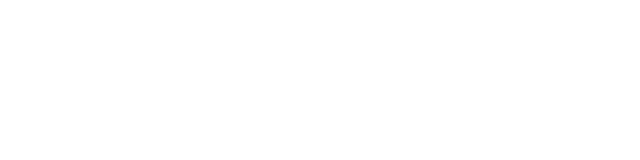
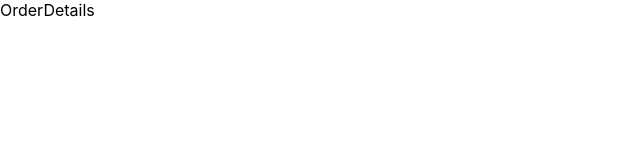
Before and after one commit to teamleadercrm/coding-test, a React (Create React App) app: page /order/1 in a window 1280 px wide. Shown: the top 160 px of the page, without its empty margins (0-640 px from the left). Built offline with nearby package versions, Linux system fonts and the light colour scheme.

Commit message:
implementation app routes config

```diff
--- a/src/App.tsx
+++ b/src/App.tsx
@@ -1,5 +1,7 @@
+import AppRouter from "./routes";
+
 function App() {
-  return <div className="App"></div>;
+  return <AppRouter />;
 }
 
 export default App;
--- /dev/null
+++ b/src/pages/OrderDetails.tsx
@@ -0,0 +1,7 @@
+import React from "react";
+
+const OrderDetails = () => {
+  return <div>OrderDetails</div>;
+};
+
+export default OrderDetails;
--- /dev/null
+++ b/src/pages/Orders.tsx
@@ -0,0 +1,7 @@
+import React from "react";
+
+const Orders = () => {
+  return <div>Orders</div>;
+};
+
+export default Orders;
--- /dev/null
+++ b/src/routes/index.tsx
@@ -0,0 +1,16 @@
+import {
+  RouterProvider,
+  createBrowserRouter,
+  RouteObject,
+} from "react-router-dom";
+import { orderRoutes } from "./orderRoute";
+
+const routes: RouteObject[] = [...orderRoutes];
+
+const router = createBrowserRouter(routes);
+
+const AppRouter = () => {
+  return <RouterProvider router={router} />;
+};
+
+export default AppRouter;
--- /dev/null
+++ b/src/routes/orderRoute.tsx
@@ -0,0 +1,23 @@
+import { Navigate } from "react-router-dom";
+import Orders from "../pages/Orders";
+import OrderDetails from "../pages/OrderDetails";
+
+interface Route {
+  path: string;
+  element: React.ReactElement;
+}
+
+export const orderRoutes: Route[] = [
+  {
+    path: "/order",
+    element: <Orders />,
+  },
+  {
+    path: "/order/:orderId",
+    element: <OrderDetails />,
+  },
+  {
+    path: "/",
+    element: <Navigate to="/order" replace />,
+  },
+];
```
